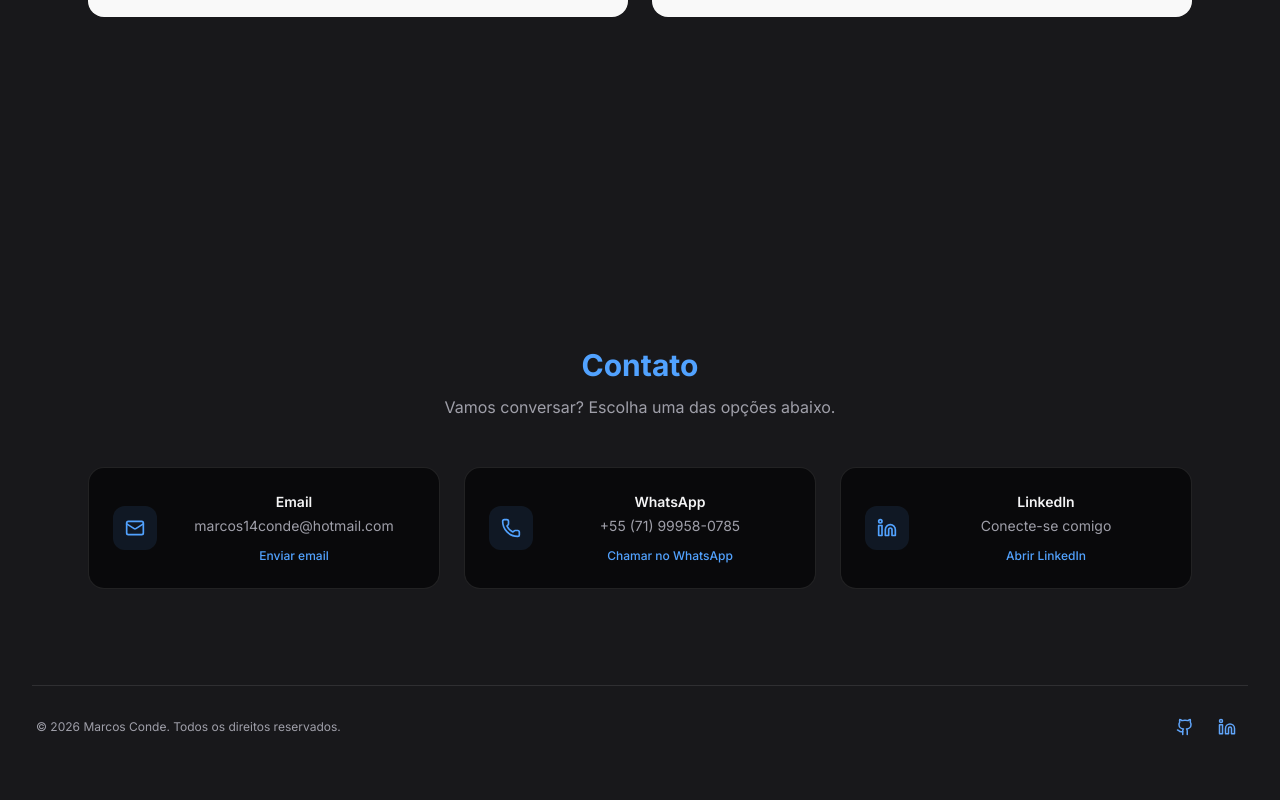
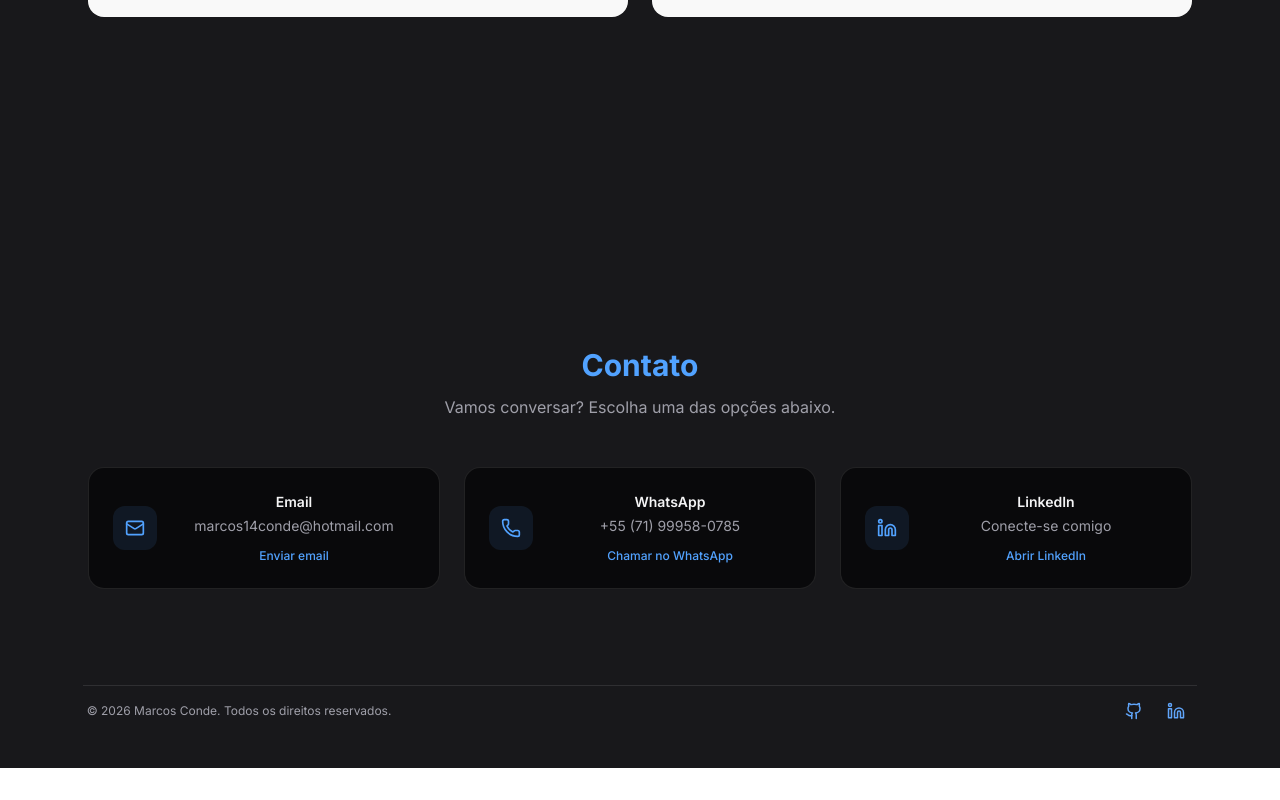
Before and after one commit to MarcosCondeJr/my-portfolio, a React (Vite) app: page / in a window 1280 px wide. Shown: the part 2981-3781 px from the top of the page. After the commit the page ends 3749 px from the top, so only its background shows below. Built offline with nearby package versions, Linux system fonts and the light colour scheme.

Commit message:
fix: ajustando tamanho do footer

```diff
--- a/src/components/layout/Footer.jsx
+++ b/src/components/layout/Footer.jsx
@@ -4,9 +4,9 @@ export default function Footer() {
   const year = new Date().getFullYear();
 
   return (
-    <footer className="border-t border-black/10 dark:border-white/10">
-      <div className="max-w-8xl mx-auto px-1 sm:px-1 py-6">
-        <div className="flex flex-col sm:flex-row items-center justify-between gap-4 text-xs text-zinc-500 dark:text-zinc-400">
+    <footer className="max-w-11/12 mx-auto border-t border-black/10  dark:border-white/10">
+      <div className="px-1 sm:px-1 py-2">
+        <div className="flex flex-col sm:flex-row items-center justify-between gap-2 text-xs text-zinc-500 dark:text-zinc-400">
 
           <p className="text-center sm:text-left">
             © {year} Marcos Conde. Todos os direitos reservados.
```
